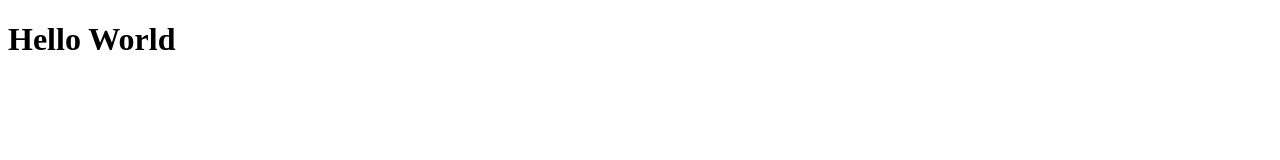
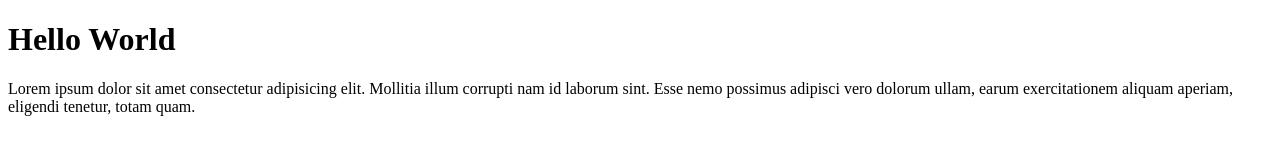
Before and after one commit to andhikaardii/learn-remote, a plain HTML site: page index.html in a window 1280 px wide. Drawn offline with Linux system fonts and the light colour scheme.

Commit message:
menambahkan paragraf

```diff
--- a/index.html
+++ b/index.html
@@ -8,5 +8,6 @@
 </head>
 <body>
     <h1>Hello World</h1>
+    <p>Lorem ipsum dolor sit amet consectetur adipisicing elit. Mollitia illum corrupti nam id laborum sint. Esse nemo possimus adipisci vero dolorum ullam, earum exercitationem aliquam aperiam, eligendi tenetur, totam quam.</p>
 </body>
 </html>
```
